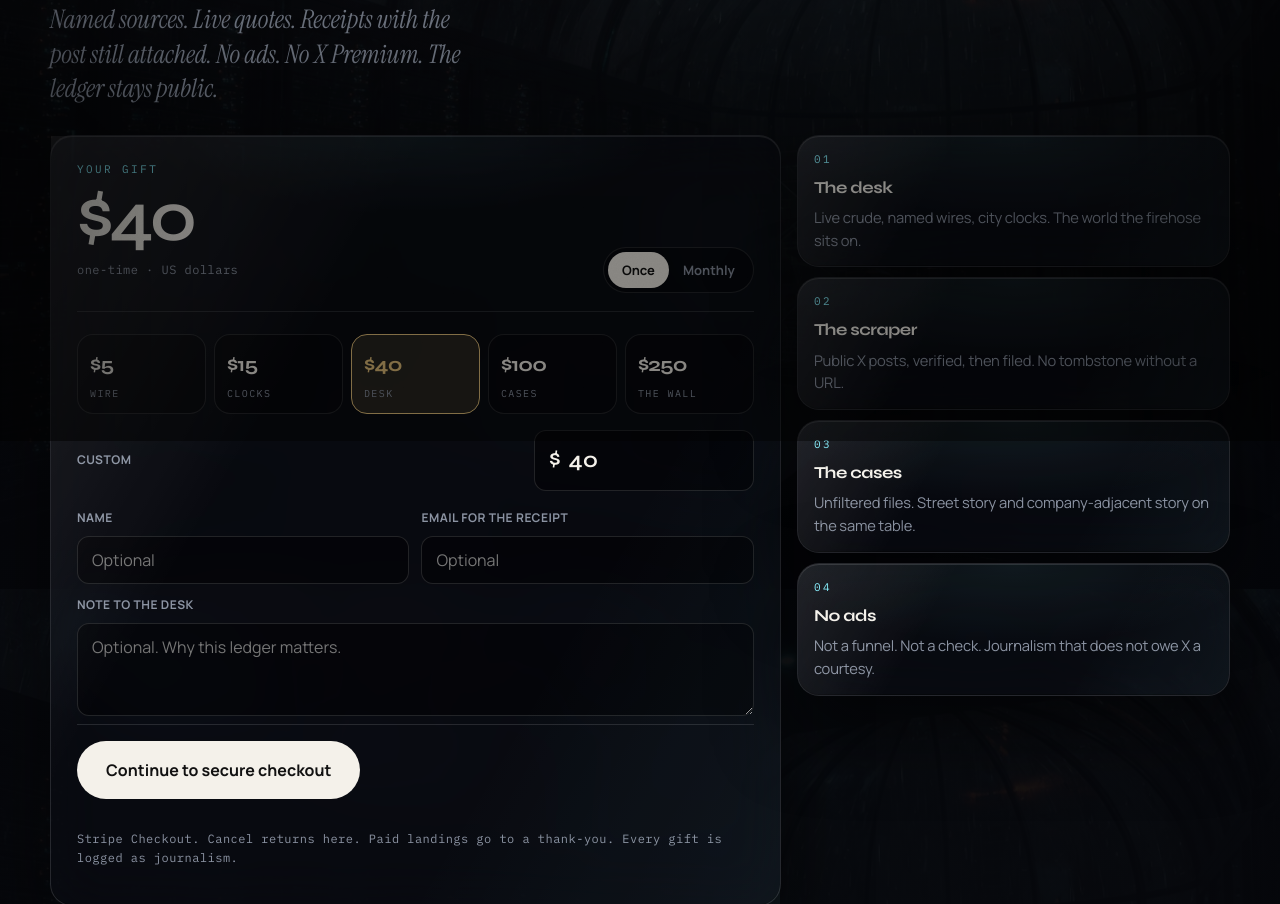
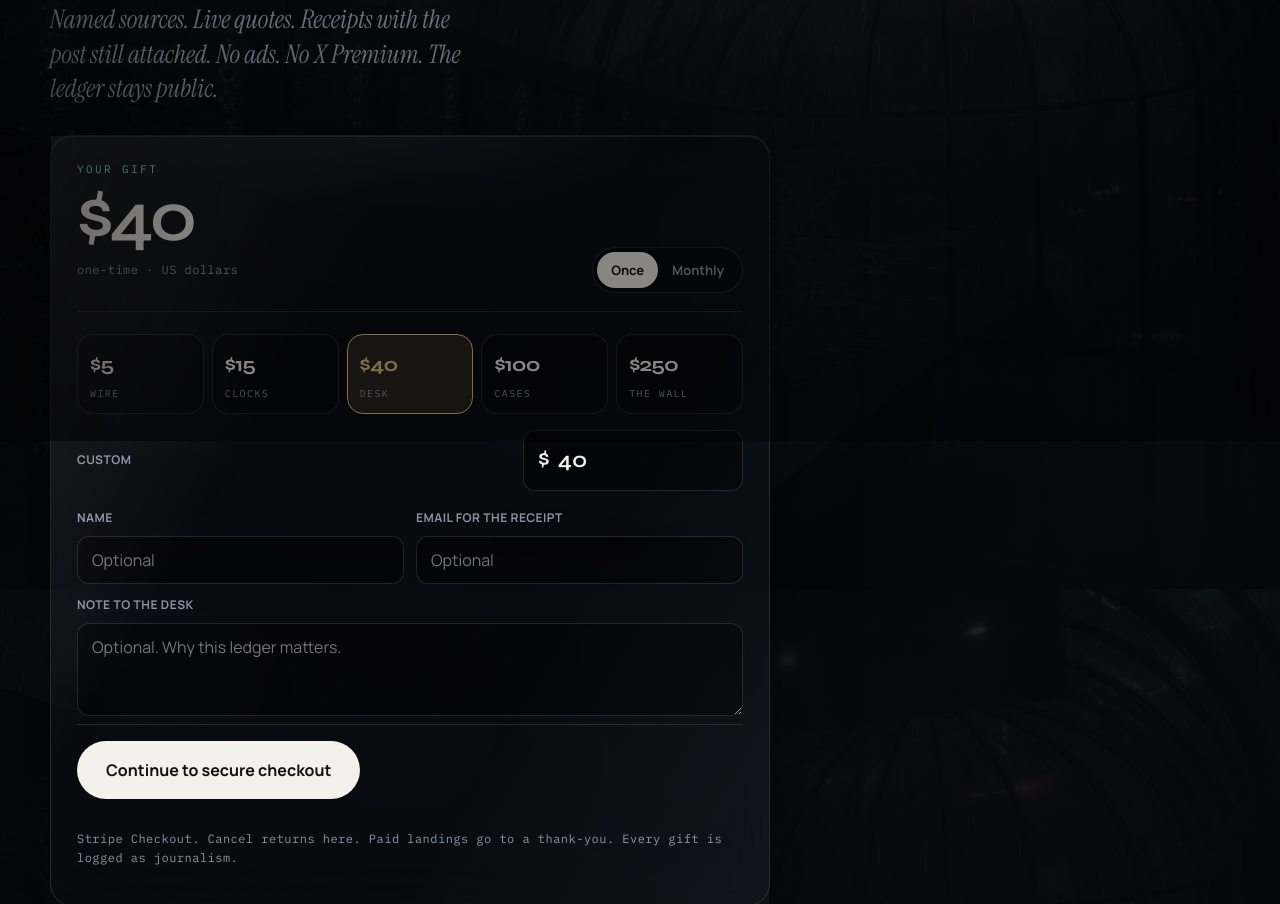
Before and after one commit to CrypticSciencee/fx-nyptid, a website: page public/donate.html in a window 1280 px wide. Shown: the part 359-1263 px from the top of the page. Drawn offline with Linux system fonts and the light colour scheme; no server answers.

Commit message:
Remove donate fund-rail cards from the public page.

```diff
--- a/public/assets/css/fx.css
+++ b/public/assets/css/fx.css
@@ -1253,9 +1253,10 @@ footer {
 .donate-page .sec-head { margin-bottom: 28px; }
 .donate-layout {
   display: grid;
-  grid-template-columns: minmax(0, 1.35fr) minmax(260px, 0.8fr);
+  grid-template-columns: minmax(0, 1fr);
   gap: 16px;
   align-items: start;
+  max-width: 720px;
 }
 .donate-layout .field textarea { min-height: 88px; }
 .gift-panel {
--- a/public/donate.html
+++ b/public/donate.html
@@ -14,7 +14,7 @@
   <link rel="preconnect" href="https://fonts.googleapis.com">
   <link rel="preconnect" href="https://fonts.gstatic.com" crossorigin>
   <link href="https://fonts.googleapis.com/css2?family=IBM+Plex+Mono:wght@400;500&family=Instrument+Serif:ital@0;1&family=Manrope:wght@400;500;600;700&family=Syne:wght@600;700;800&display=swap" rel="stylesheet">
-  <link rel="stylesheet" href="/assets/css/fx.css?v=17">
+  <link rel="stylesheet" href="/assets/css/fx.css?v=18">
 </head>
 <body class="inner">
   <div class="fx-wire" id="fx-wire" role="region" aria-label="Live global alerts">
@@ -111,29 +111,6 @@
             <p class="mono" id="donate-lede">Stripe Checkout. Cancel returns here. Paid landings go to a thank-you. Every gift is logged as journalism.</p>
           </div>
         </form>
-
-        <aside class="gift-aside">
-          <article class="gift-fund glass">
-            <div class="kicker">01</div>
-            <h3>The desk</h3>
-            <p>Live crude, named wires, city clocks. The world the firehose sits on.</p>
-          </article>
-          <article class="gift-fund glass">
-            <div class="kicker">02</div>
-            <h3>The scraper</h3>
-            <p>Public X posts, verified, then filed. No tombstone without a URL.</p>
-          </article>
-          <article class="gift-fund glass">
-            <div class="kicker">03</div>
-            <h3>The cases</h3>
-            <p>Unfiltered files. Street story and company-adjacent story on the same table.</p>
-          </article>
-          <article class="gift-fund glass">
-            <div class="kicker">04</div>
-            <h3>No ads</h3>
-            <p>Not a funnel. Not a check. Journalism that does not owe X a courtesy.</p>
-          </article>
-        </aside>
       </div>
     </div>
   </main>
```
